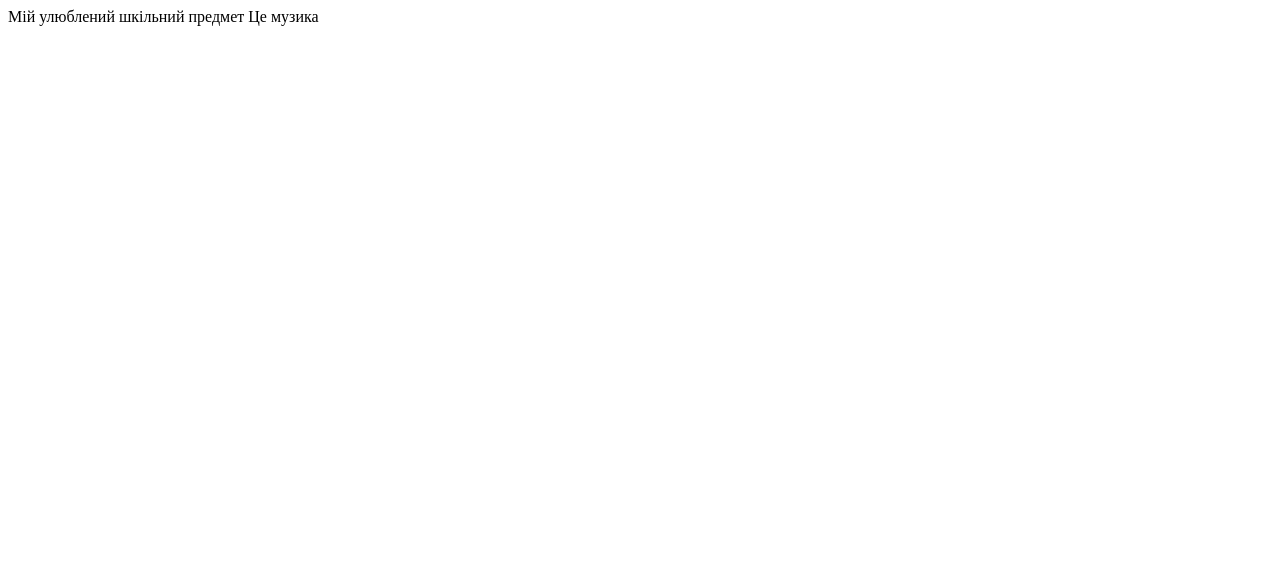
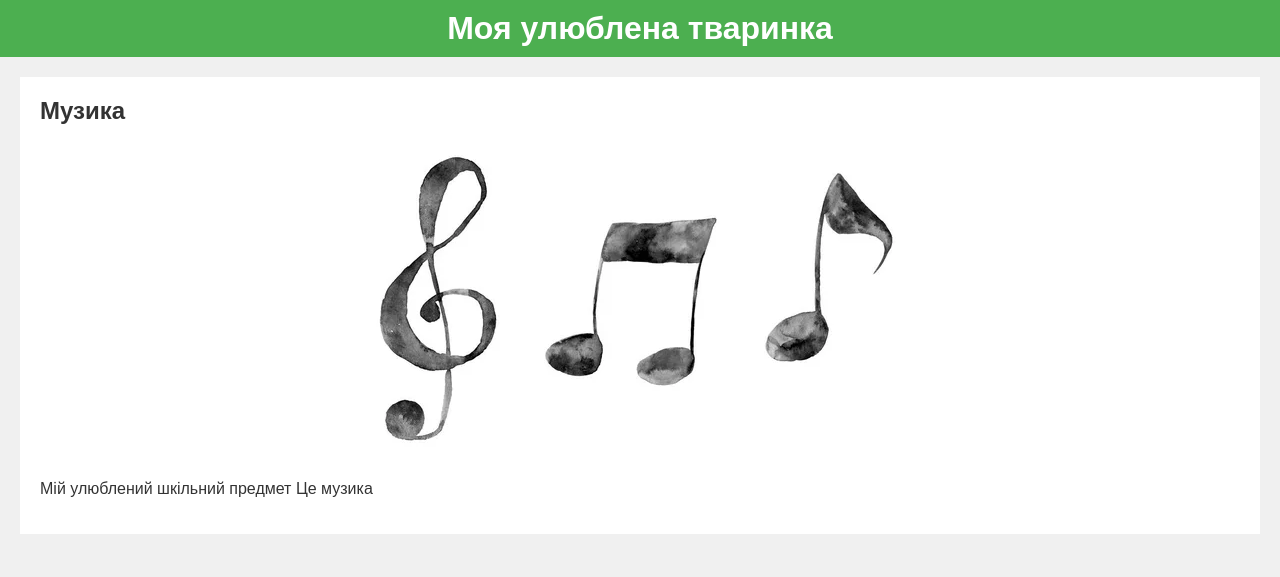
Before and after one commit to Izwaap/rtfhgfdhg, a plain HTML site: page index.html in a window 1280 px wide. Drawn offline with Linux system fonts and the light colour scheme.

Commit message:
Add files via upload

```diff
--- a/index.html
+++ b/index.html
@@ -1,17 +1,21 @@
 <!DOCTYPE html>
-<html>
-
+<html lang="uk">
 <head>
-  <meta charset="utf-8">
-  <meta name="viewport" content="width=device-width">
-  <title>replit</title>
-  <link href="style.css" rel="stylesheet" type="text/css" />
+    <meta charset="UTF-8">
+    <meta name="viewport" content="width=device-width, initial-scale=1.0">
+    <title>Мій улюблений шкільний предмет</title>
+    <link rel="stylesheet" href="style.css">
 </head>
-
 <body>
-   Мій улюблений шкільний предмет
-  Це музика
-
+    <header>
+        <h1>Моя улюблена тваринка</h1>
+    </header>
+    <main>
+        <section>
+            <h2>Музика</h2>
+            <img src="music.jpg" alt="Фото кота">
+            <p>Мій улюблений шкільний предмет Це музика</p>
+        </section>
+    </main>
 </body>
-
 </html>
--- a/style.css
+++ b/style.css
@@ -1,5 +1,39 @@
+body {
+    font-family: Arial, sans-serif;
+    margin: 0;
+    padding: 0;
+    background-color: #f0f0f0;
+    color: #333;
+}
+
+header {
+    background-color: #4CAF50;
+    color: white;
+    padding: 10px 0;
+    text-align: center;
+}
+
+main {
+    padding: 20px;
+}
+
+section {
+    background-color: white;
+    padding: 20px;
+    margin-bottom: 20px;
+}
+
+h1, h2 {
+    margin: 0;
+}
+
+img {
+    max-width: 100%;
+    height: auto;
+    display: block;
+    margin: 10px auto;
+}
 html {
   height: 100%;
   width: 100%;
-  background-color: #5900fffff;
 }
```
Also changed, not shown: music.jpg (added).
